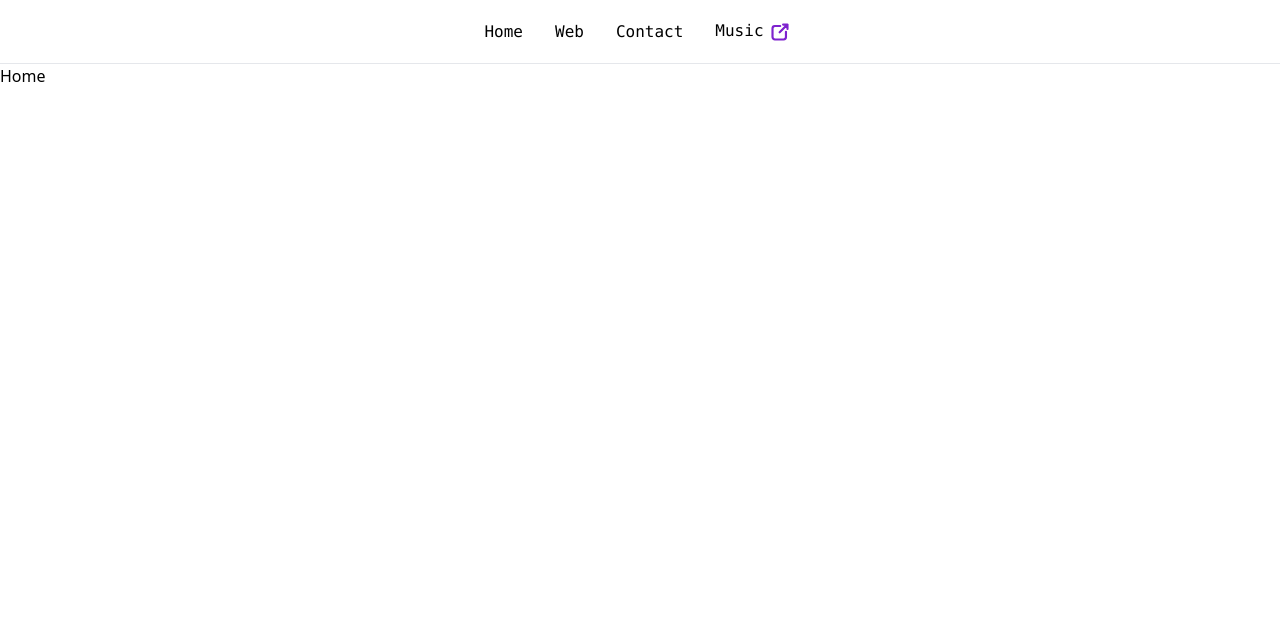
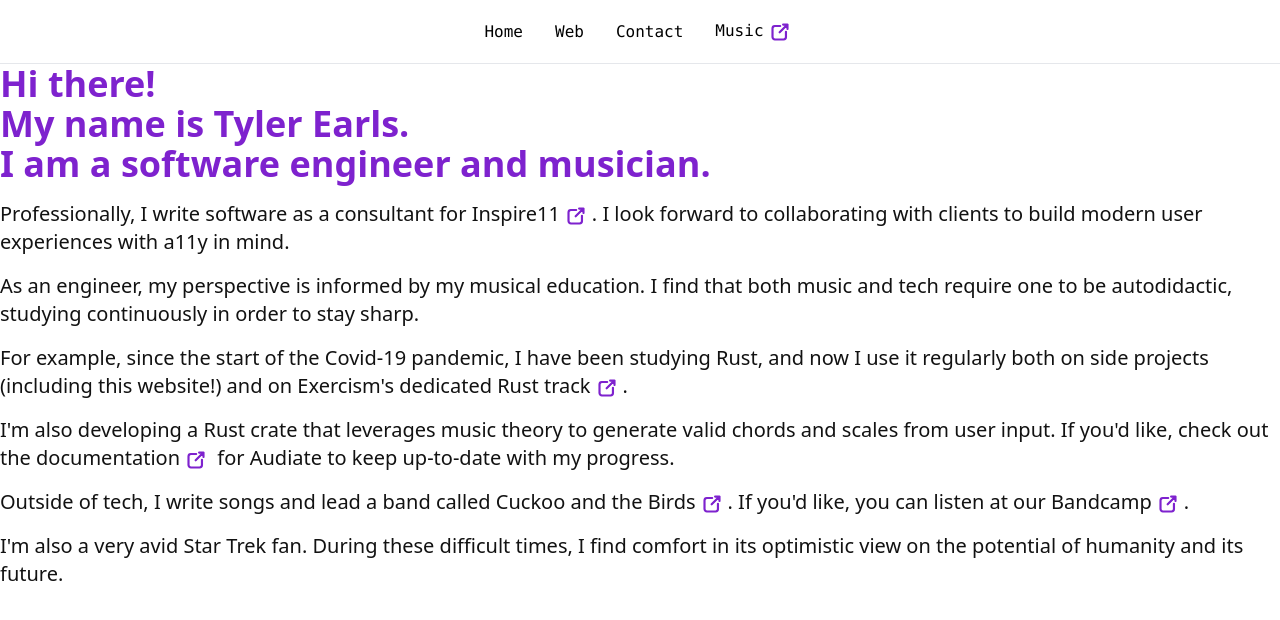
Before and after one commit to taearls/portfolio, a Next.js app: page / in a window 1280 px wide. Shown: the top 620 px of the page. Built offline with nearby package versions, Linux system fonts and the light colour scheme.

Commit message:
add paragraph and heading components, add copy for home page

```diff
--- a/src/app/page.tsx
+++ b/src/app/page.tsx
@@ -1,9 +1,85 @@
-import Image from "next/image";
+import InlineAnchor from "@/components/InlineAnchor";
+import { Paragraph } from "@/components/layout/Paragraph";
+import HeadingOne from "@/components/layout/headings/HeadingOne";
 
 export default function Home() {
   return (
     <main>
-      <h1>Home</h1>
+      <HeadingOne align="left">
+        {"Hi there!"}
+        <br />
+        {"My name is Tyler Earls."}
+        <br />
+        {"I am a software engineer and musician."}
+      </HeadingOne>
+
+      <Paragraph>
+        {"Professionally, I write software as a consultant for "}
+        <InlineAnchor
+          href="https://www.inspire11.com"
+          ariaLabel="Go to Inspire11's website"
+          text="Inspire11"
+          isExternal
+        />
+        {
+          ". I look forward to collaborating with clients to build  modern user experiences with a11y in mind."
+        }
+      </Paragraph>
+
+      <Paragraph>
+        {
+          "As an engineer, my perspective is informed by my musical education. I find that both music and tech require one to be autodidactic, studying continuously in order to stay sharp."
+        }
+      </Paragraph>
+      <Paragraph>
+        {
+          "For example, since the start of the Covid-19 pandemic, I have been studying Rust, and now I use it regularly both on side projects (including this website!) and on Exercism's "
+        }
+        <InlineAnchor
+          href="https://www.exercism.io"
+          ariaLabel="Go to Exercism"
+          text="dedicated Rust track"
+          isExternal
+        />
+        {"."}
+      </Paragraph>
+      <Paragraph>
+        {
+          "I'm also developing a Rust crate that leverages music theory to generate valid chords and scales from user input. If you'd like, check out the "
+        }
+        <InlineAnchor
+          href="https://github.com/taearls/audiate"
+          ariaLabel="Go to the documentation for Audiate"
+          text="documentation"
+          isExternal
+        />
+        {" for Audiate to keep up-to-date with my progress."}
+      </Paragraph>
+
+      <Paragraph>
+        {"Outside of tech, I write songs and lead a band called "}
+        <InlineAnchor
+          href="https://www.cuckooandthebirds.com/"
+          ariaLabel="Go the Cuckoo and the Birds website"
+          text="Cuckoo and the Birds"
+          isExternal
+        />
+
+        {". If you'd like, you can listen at our "}
+        <InlineAnchor
+          href="https://cuckooandthebirds.bandcamp.com"
+          ariaLabel="Go to the Cuckoo and the Birds bandcamp"
+          text="Bandcamp"
+          isExternal
+        />
+        {"."}
+      </Paragraph>
+
+      <Paragraph>
+        {
+          "I'm also a very avid Star Trek fan. During these difficult times, I find comfort in its optimistic view on the potential of humanity and its future."
+        }
+      </Paragraph>
     </main>
   );
 }
--- /dev/null
+++ b/src/components/layout/Paragraph/Paragraph.tsx
@@ -0,0 +1,11 @@
+export type ParagraphProps = {
+  children: React.ReactNode | React.ReactNode[];
+};
+
+export default function Paragraph({ children }: ParagraphProps) {
+  return (
+    <p className="my-4 text-lg leading-normal text-soft-black md:text-xl dark:text-white">
+      {children}
+    </p>
+  );
+}
--- /dev/null
+++ b/src/components/layout/Paragraph/index.tsx
@@ -0,0 +1,5 @@
+import Paragraph from "./Paragraph";
+import type { ParagraphProps } from "./Paragraph";
+
+export { Paragraph };
+export type { ParagraphProps };
--- /dev/null
+++ b/src/components/layout/headings/HeadingOne.tsx
@@ -0,0 +1,16 @@
+import { HeadingProps } from "./types";
+import { getAlignmentClass } from "./util";
+
+export default function HeadingOne({
+  children,
+  align = "center",
+}: HeadingProps) {
+  const alignmentClass = getAlignmentClass(align);
+  return (
+    <h1
+      className={`${alignmentClass} mb-4 text-4xl font-extrabold text-purple-700 dark:text-purple-400`}
+    >
+      {children}
+    </h1>
+  );
+}
--- /dev/null
+++ b/src/components/layout/headings/HeadingTwo.tsx
@@ -0,0 +1,17 @@
+import { HeadingProps } from "./types";
+import { getAlignmentClass } from "./util";
+
+export default function HeadingTwo({
+  children,
+  align = "center",
+}: HeadingProps) {
+  const alignmentClass = getAlignmentClass(align);
+
+  return (
+    <h2
+      className={`${alignmentClass} mb-8 text-3xl font-bold text-purple-700 dark:text-purple-400`}
+    >
+      {children}
+    </h2>
+  );
+}
--- /dev/null
+++ b/src/components/layout/headings/index.tsx
@@ -0,0 +1,6 @@
+import HeadingOne from "./HeadingOne";
+import HeadingTwo from "./HeadingTwo";
+import { HeadingProps, TextAlignment } from "./types";
+
+export { HeadingOne, HeadingTwo };
+export type { HeadingProps, TextAlignment };
--- /dev/null
+++ b/src/components/layout/headings/types.tsx
@@ -0,0 +1,6 @@
+export type TextAlignment = "left" | "center" | "right";
+
+export type HeadingProps = {
+  children: React.ReactNode | React.ReactNode[];
+  align: TextAlignment;
+};
--- /dev/null
+++ b/src/components/layout/headings/util.ts
@@ -0,0 +1,14 @@
+import { TextAlignment } from ".";
+
+export const getAlignmentClass = (alignment: TextAlignment): string => {
+  switch (alignment) {
+    case "left": {
+      return "text-left";
+    }
+    case "center": {
+      return "text-center";
+    }
+    case "right":
+      return "text-right";
+  }
+};
```
